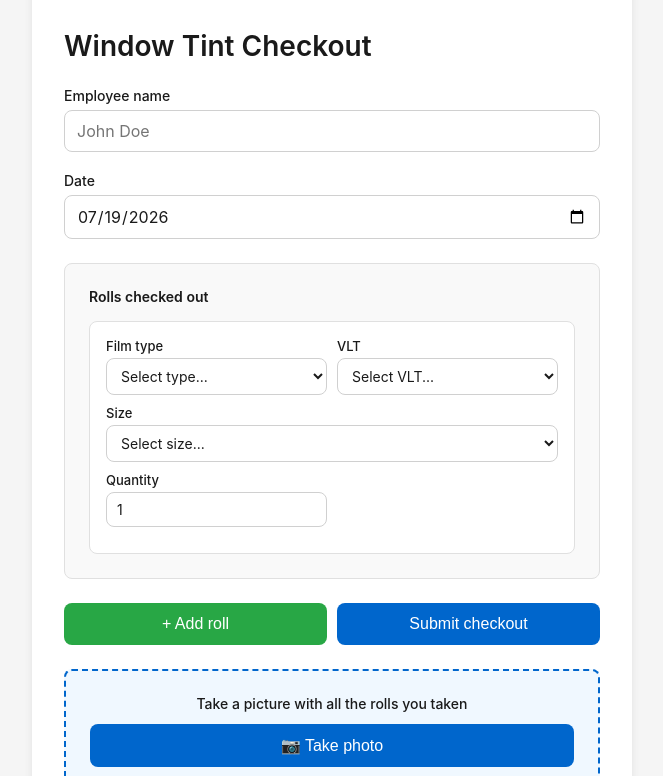
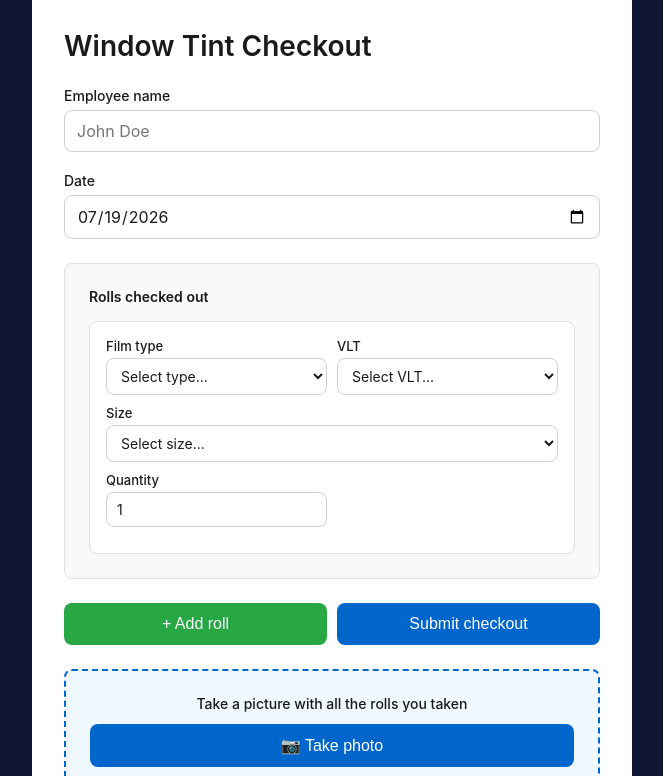
Before and after one commit to andrewTPmobile/inventory, a website: page tpcheckout/window-tint-checkout.html in a window 1280 px wide. Shown: the part 141-917 px from the top of the page, without its empty margins (308-971 px from the left). Drawn offline with Linux system fonts and the light colour scheme.

Commit message:
Change background color to #0f1734

```diff
--- a/tpcheckout/window-tint-checkout.html
+++ b/tpcheckout/window-tint-checkout.html
@@ -13,7 +13,7 @@
 
         body {
             font-family: -apple-system, BlinkMacSystemFont, "Segoe UI", Roboto, sans-serif;
-            background: #f5f5f5;
+            background: #0f1734;
             padding: 20px;
             min-height: 100vh;
         }
```
